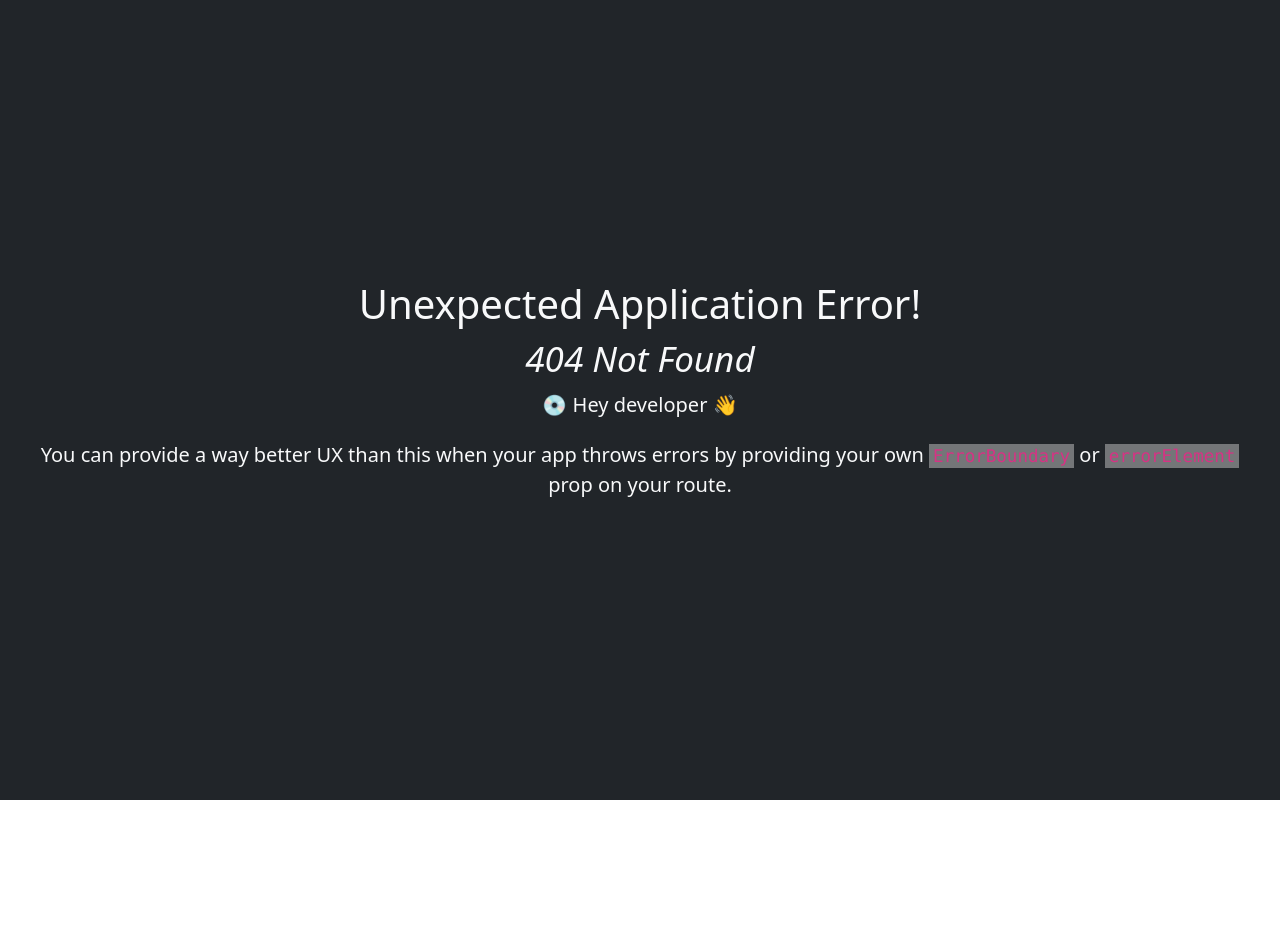
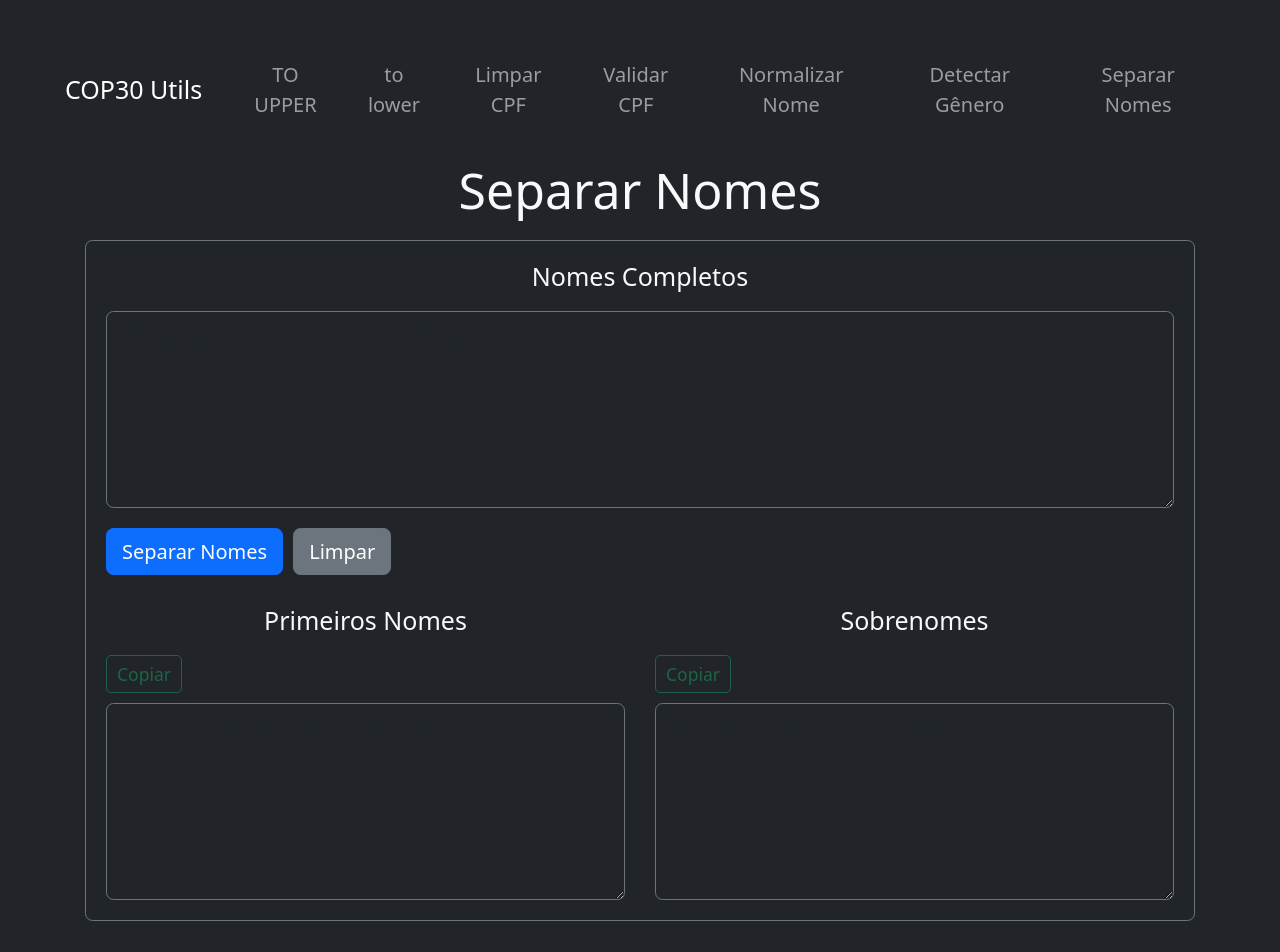
Before and after one commit to cleytonmuto/cop30utils, a React (Vite) app: page /split-names in a window 1280 px wide. Before the commit this address had no page. Shown: the top 952 px of the page. Before the commit the page ends 800 px from the top, so only its background shows below. Built offline with nearby package versions, Linux system fonts and the light colour scheme.

Commit message:
feat: split name functionality added

```diff
--- a/src/App.tsx
+++ b/src/App.tsx
@@ -40,6 +40,9 @@ function App() {
                             <Link className="nav-link" to="/gender-detection">
                                 Detectar Gênero
                             </Link>
+                            <Link className="nav-link" to="/split-names">
+                                Separar Nomes
+                            </Link>
                         </div>
                     </div>
                 </div>
--- a/src/main.tsx
+++ b/src/main.tsx
@@ -12,6 +12,7 @@ import CleanNumbers from './pages/CleanNumbers';
 import ValidateCpf from './pages/ValidateCpf';
 import NormalizeName from './pages/NormalizeName';
 import GenderDetection from './pages/GenderDetection';
+import SplitNames from './pages/SplitNames';
 
 const router = createBrowserRouter([
     {
@@ -25,6 +26,7 @@ const router = createBrowserRouter([
             { path: 'validate-cpf', element: <ValidateCpf /> },
             { path: 'normalize-name', element: <NormalizeName /> },
             { path: 'gender-detection', element: <GenderDetection /> },
+            { path: 'split-names', element: <SplitNames /> },
         ],
     },
 ]);
--- a/src/pages/Home.tsx
+++ b/src/pages/Home.tsx
@@ -31,6 +31,9 @@ function Home() {
                 <li>
                     <Link to="/gender-detection">Detectar Gênero</Link>
                 </li>
+                <li>
+                    <Link to="/split-names">Separar Nomes</Link>
+                </li>
             </ul>
         </div>
     );
--- /dev/null
+++ b/src/pages/SplitNames.tsx
@@ -0,0 +1,142 @@
+import { useState } from 'react';
+
+function splitNames(inputText: string): { firstNames: string; lastNames: string } {
+    const lines = inputText.split(/\r?\n/).filter(line => line.trim());
+    const firstNames: string[] = [];
+    const lastNames: string[] = [];
+
+    lines.forEach(line => {
+        const trimmed = line.trim();
+        if (!trimmed) return;
+
+        const parts = trimmed.split(/\s+/);
+        if (parts.length >= 2) {
+            // First name is the first part
+            firstNames.push(parts[0]);
+            // Last name is only the final word
+            lastNames.push(parts[parts.length - 1]);
+        } else if (parts.length === 1) {
+            // If only one part, treat it as first name
+            firstNames.push(parts[0]);
+            lastNames.push('');
+        }
+    });
+
+    return {
+        firstNames: firstNames.join('\n'),
+        lastNames: lastNames.join('\n')
+    };
+}
+
+function SplitNames() {
+    const [inputText, setInputText] = useState<string>('');
+    const [firstNames, setFirstNames] = useState<string>('');
+    const [lastNames, setLastNames] = useState<string>('');
+    const [copiedFirst, setCopiedFirst] = useState<boolean>(false);
+    const [copiedLast, setCopiedLast] = useState<boolean>(false);
+
+    const handleSplit = () => {
+        const result = splitNames(inputText);
+        setFirstNames(result.firstNames);
+        setLastNames(result.lastNames);
+    };
+
+    const handleClear = () => {
+        setInputText('');
+        setFirstNames('');
+        setLastNames('');
+        setCopiedFirst(false);
+        setCopiedLast(false);
+    };
+
+    const handleCopyFirst = async () => {
+        if (!firstNames) return;
+        try {
+            await navigator.clipboard.writeText(firstNames);
+            setCopiedFirst(true);
+            setTimeout(() => setCopiedFirst(false), 1500);
+        } catch {}
+    };
+
+    const handleCopyLast = async () => {
+        if (!lastNames) return;
+        try {
+            await navigator.clipboard.writeText(lastNames);
+            setCopiedLast(true);
+            setTimeout(() => setCopiedLast(false), 1500);
+        } catch {}
+    };
+
+    return (
+        <>
+            <h1 className="mb-3">Separar Nomes</h1>
+            <div className="card p-3 bg-dark text-light border-secondary">
+                <h5 className="mb-3">Nomes Completos</h5>
+                <textarea
+                    className="form-control bg-dark text-light border-secondary"
+                    value={inputText}
+                    onChange={(e) => setInputText(e.target.value)}
+                    rows={6}
+                    style={{ width: '100%', resize: 'vertical' }}
+                    placeholder="Cole uma lista de nomes completos, um por linha..."
+                />
+                <div className="mt-3 d-flex gap-2">
+                    <button
+                        className="btn btn-primary"
+                        onClick={handleSplit}
+                    >
+                        Separar Nomes
+                    </button>
+                    <button className="btn btn-secondary" onClick={handleClear}>
+                        Limpar
+                    </button>
+                </div>
+
+                <div className="row mt-4">
+                    <div className="col-md-6">
+                        <h5 className="mb-3">Primeiros Nomes</h5>
+                        <div className="d-flex gap-2 mb-2">
+                            <button
+                                className="btn btn-outline-success btn-sm"
+                                onClick={handleCopyFirst}
+                                disabled={!firstNames}
+                            >
+                                {copiedFirst ? 'Copiado!' : 'Copiar'}
+                            </button>
+                        </div>
+                        <textarea
+                            className="form-control bg-dark text-light border-secondary"
+                            value={firstNames}
+                            readOnly
+                            rows={6}
+                            style={{ width: '100%', resize: 'vertical' }}
+                            placeholder="Primeiros nomes aparecerão aqui..."
+                        />
+                    </div>
+                    <div className="col-md-6">
+                        <h5 className="mb-3">Sobrenomes</h5>
+                        <div className="d-flex gap-2 mb-2">
+                            <button
+                                className="btn btn-outline-success btn-sm"
+                                onClick={handleCopyLast}
+                                disabled={!lastNames}
+                            >
+                                {copiedLast ? 'Copiado!' : 'Copiar'}
+                            </button>
+                        </div>
+                        <textarea
+                            className="form-control bg-dark text-light border-secondary"
+                            value={lastNames}
+                            readOnly
+                            rows={6}
+                            style={{ width: '100%', resize: 'vertical' }}
+                            placeholder="Sobrenomes aparecerão aqui..."
+                        />
+                    </div>
+                </div>
+            </div>
+        </>
+    );
+}
+
+export default SplitNames;
```
